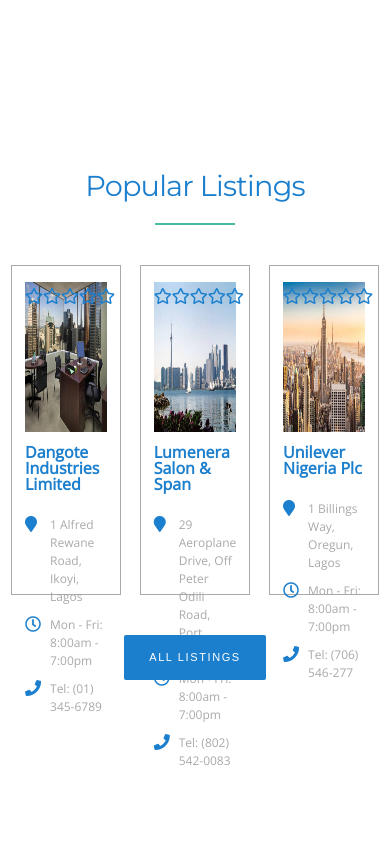
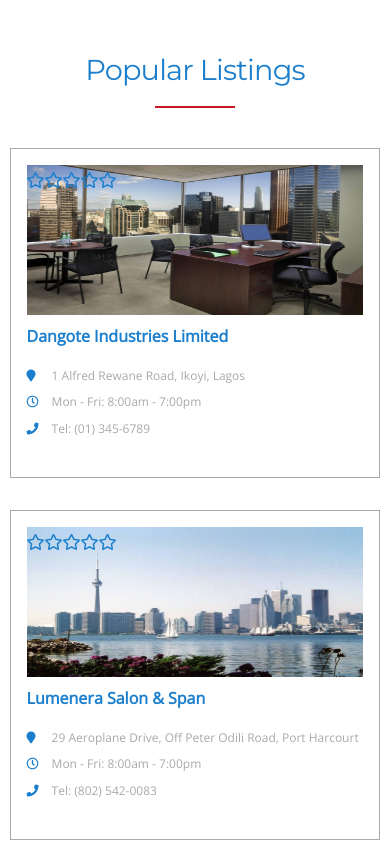
Before and after one commit to humanityjs/brandzoo, a plain HTML site: page pages/popularListings.html in a window 390 px wide. Shown: the top 844 px of the page. Drawn offline with nearby package versions, Linux system fonts and the light colour scheme.

Commit message:
- Fix responsiveness - Change hr color - Update brand colors

```diff
--- a/assets/css/default.css
+++ b/assets/css/default.css
@@ -1,12 +1,13 @@
 @import 'reset.css';
 
 html {
-  --blue: rgb(85, 157, 215);
+  --blue: rgb(36, 129, 199);
   --brown: rgb(149, 149, 149);
   --darkBlue: rgb(27, 127, 205);
   --grey: #a9a9a9;
   --greyLight: rgb(238, 234, 235);
   --orange: rgb(234, 156, 71);
+  --red: rgb(200, 25, 34);
   font-family: 'Open Sans', sans-serif;
 }
 
@@ -33,9 +34,6 @@
 .bg-blue {
   background: var(--darkBlue);
 }
-.bg-white {
-  background: white;
-}
 .bg-brown {
   background: var(--brown);
 }
@@ -48,6 +46,12 @@
 .bg-orange {
   background: var(--orange);
 }
+.bg-red {
+  background: var(--red);
+}
+.bg-white {
+  background: white;
+}
 
 /* Font colors */
 .blue {
@@ -56,18 +60,23 @@
 .dark-blue {
   color: var(--darkBlue);
 }
+.grey {
+  color: var(--grey);
+}
+.light-grey {
+  color: var(--greyLight);
+}
 .orange {
   color: var(--orange);
+}
+.red {
+  color: var(--red);
 }
 .white {
   color: white;
 }
-.light-grey {
-  color: var(--greyLight);
-}
-.grey {
-  color: var(--grey);
-}
+
+
 
 
 /* Links */
--- a/assets/css/popularListings.css
+++ b/assets/css/popularListings.css
@@ -17,7 +17,7 @@
 }
 
 #popular-listings section {
-  height: 100vh;
+  padding-top: 3em;
 }
 
 #popular-listings article, .section-header {
@@ -30,17 +30,17 @@
 
 .listings {
   max-width: 850px;
+  flex-wrap: wrap;
 }
 
 .listing-wrapper {
-  flex-basis: 33%;
+  flex-basis: 100%;
   padding: 1em 0.6em;
 }
 .listing {
   height: 330px;
-  padding: 1em 0.8em;
+  padding: 1em 1em;
   border: 1px solid var(--grey);
-
 }
 .listing-rating {
   position: absolute;
@@ -66,12 +66,13 @@
   grid-template-columns: 15px 1fr;
   grid-auto-rows: 1fr;
   grid-gap: 10px;
+  align-content: flex-start;
   margin-bottom: 0.6em;
 
 }
-.listing-details--item span:nth-child(2) {
+.listing-details--item span {
   font-size: 12px;
-  line-height: 1.5em;
+  line-height: 1.4em;
 }
 .listing-name {
   color: var(--darkBlue);
@@ -90,3 +91,16 @@
 .listing:hover .listing-img--overlay {
   opacity: 1;
 }
+
+/* Media queries */
+@media screen and (min-width: 768px) {
+  #popular-listings section {
+    height: 100vh;
+  }
+  .listing-wrapper {
+    flex-basis: 33%;
+  }
+  .listing {
+    padding: 1em 0.8em;
+  }
+}
--- a/pages/popularListing.html
+++ b/pages/popularListings.html
@@ -18,7 +18,7 @@
     <section class="flex-column flex-center">
       <header class="section-header flex-column flex-center">
         <h5 class="dark-blue">Popular Listings</h5>
-        <hr class="bg-green green">
+        <hr class="bg-red red">
       </header>
       <article class="listings flex-row flex-center">
         <div class="listing-wrapper">
```
Also changed, not shown: pages/landingPage.html (+2 -2 lines).
